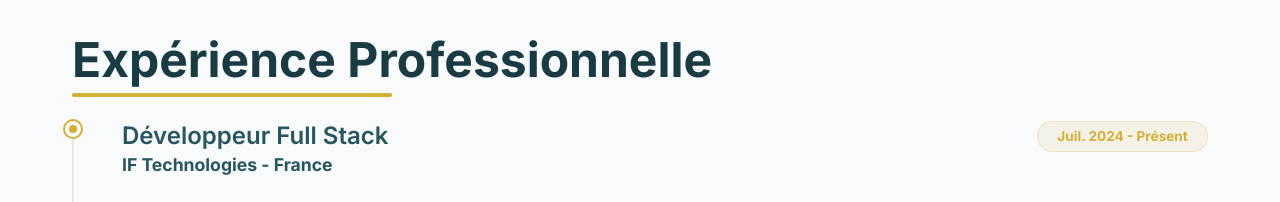
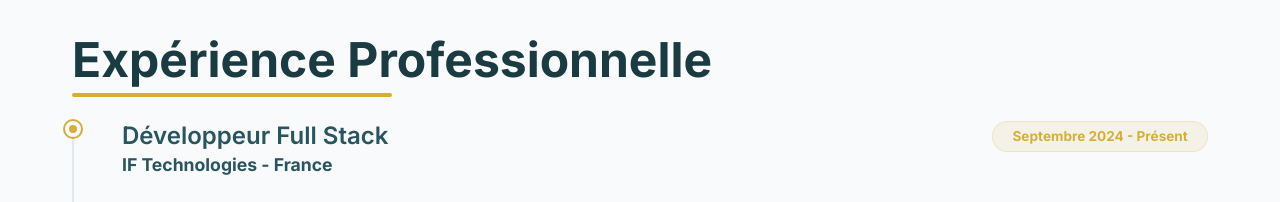
Before and after one commit to Div-divine/my_cv, a Next.js app: page / in a window 1280 px wide. Shown: the part 2840-3042 px from the top of the page. Built offline with nearby package versions, Linux system fonts and the light colour scheme.

Commit message:
Fix date

```diff
--- a/src/translations.ts
+++ b/src/translations.ts
@@ -1,4 +1,4 @@
-export type Lang = 'en' | 'fr';
+export type Lang = 'fr' | 'en';
 
 export const translations = {
   en: {
@@ -53,7 +53,7 @@ export const translations = {
         {
           role: 'Full Stack Developer',
           company: 'IF Technologies - France',
-          period: 'Jul 2024 - Present',
+          period: 'September 2024 - Present',
           bullets: [
             'Develop and maintain production-grade full stack applications using Symfony, Vue.js, PostgreSQL, Node.js, and Tailwind CSS',
             'Design backend systems including APIs, authentication flows, and database architecture',
@@ -195,7 +195,7 @@ export const translations = {
         {
           role: 'Full Stack Developer',
           company: 'IF Technologies - France',
-          period: 'July 2024 - Present',
+          period: 'September 2024 - Present',
           bullets: [
             'Develop and maintain production-grade full stack applications using Symfony, Vue.js, PostgreSQL, Node.js, and Tailwind CSS',
             'Design backend systems including APIs, authentication flows, and database architecture',
@@ -377,7 +377,7 @@ export const translations = {
         {
           role: 'Développeur Full Stack',
           company: 'IF Technologies - France',
-          period: 'Juil. 2024 - Présent',
+          period: 'Septembre 2024 - Présent',
           bullets: [
             'Développement et maintenance d\'applications full stack en production avec Symfony, Vue.js, PostgreSQL, Node.js et Tailwind CSS',
             'Conception de systèmes backend incluant APIs, flux d\'authentification et architecture de base de données',
@@ -519,7 +519,7 @@ export const translations = {
         {
           role: 'Développeur Full Stack',
           company: 'IF Technologies - France',
-          period: 'Juillet 2024 - Présent',
+          period: 'Septembre 2024 - Présent',
           bullets: [
             'Développement et maintenance d\'applications full stack en production avec Symfony, Vue.js, PostgreSQL, Node.js et Tailwind CSS',
             'Conception de systèmes backend incluant APIs, flux d\'authentification et architecture de base de données',
```
